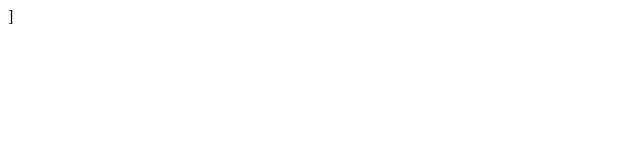
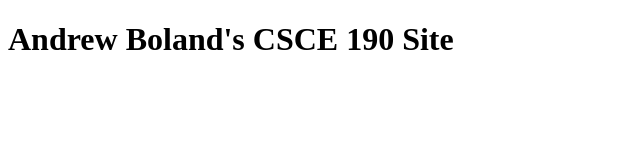
Before and after one commit to agboland/agboland.github.io, a plain HTML site: page index.html in a window 1280 px wide. Shown: the whole page, without its empty margins (0-640 px from the left). Drawn offline with Linux system fonts and the light colour scheme.

Commit message:
Add files via upload

```diff
--- a/index.html
+++ b/index.html
@@ -4,6 +4,8 @@
         <title>Csce 190: Andrew Boland</title>
     </head>
     <body>
-        ]
+       <h1>
+          Andrew Boland's CSCE 190 Site
+       </h1>
     </body>
 </html>
```
